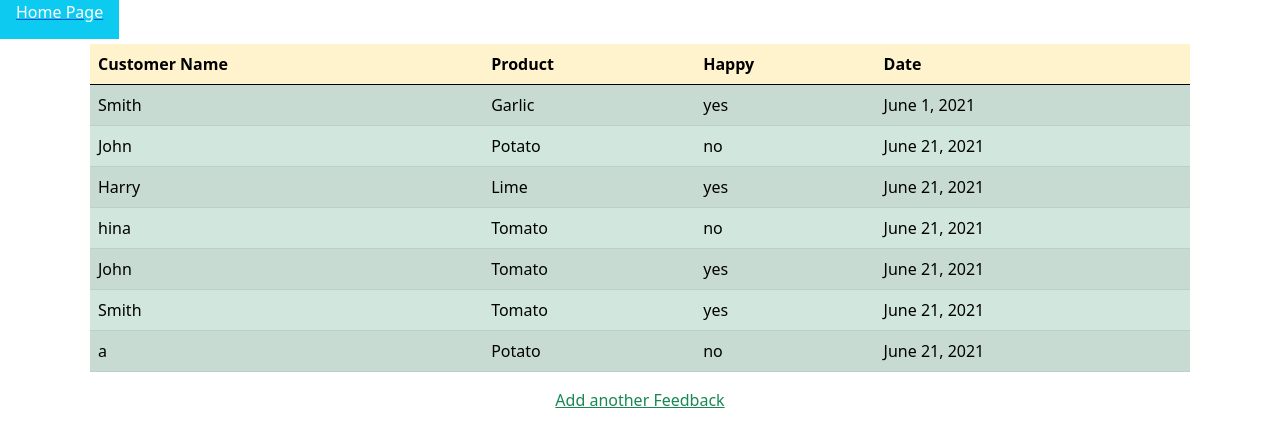
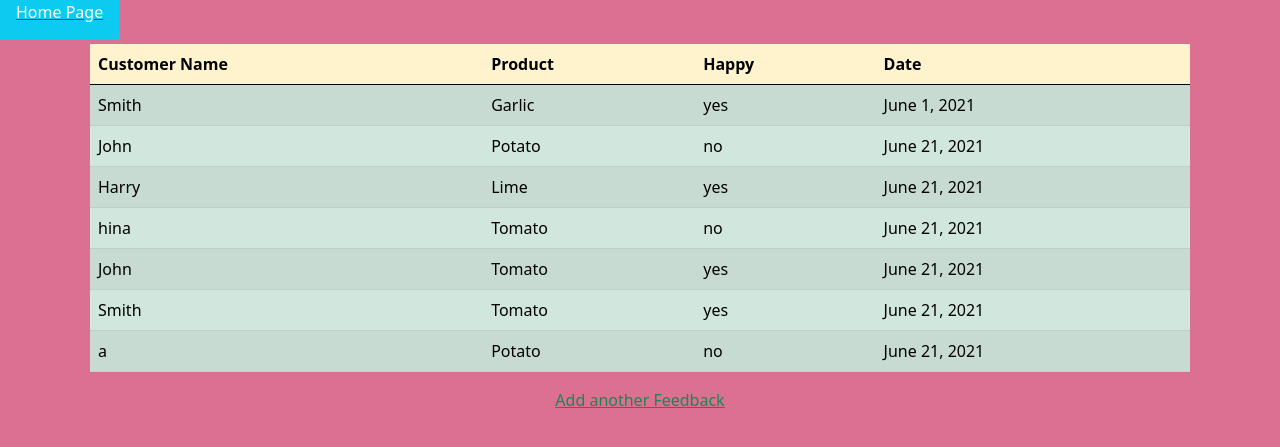
Before and after one commit to asthadongre/Customer_Feedback_with_Authentication, a Django app: page /overview/ in a window 1280 px wide. Shown: the top 447 px of the page. Run offline with Django 3.2, Linux system fonts and the light colour scheme; a user stored in the database is signed in; data comes from the database, SQL or seed files in the repository; some libraries are stand-ins or nearby versions.

Commit message:
Update home.css

```diff
--- a/static/home.css
+++ b/static/home.css
@@ -36,3 +36,7 @@ input[type=text], input[type=password], input[type=email] {
     border: 1px solid #ccc;
     box-sizing: border-box;
   }
+
+body{
+    background-color: palevioletred;
+  }
```
